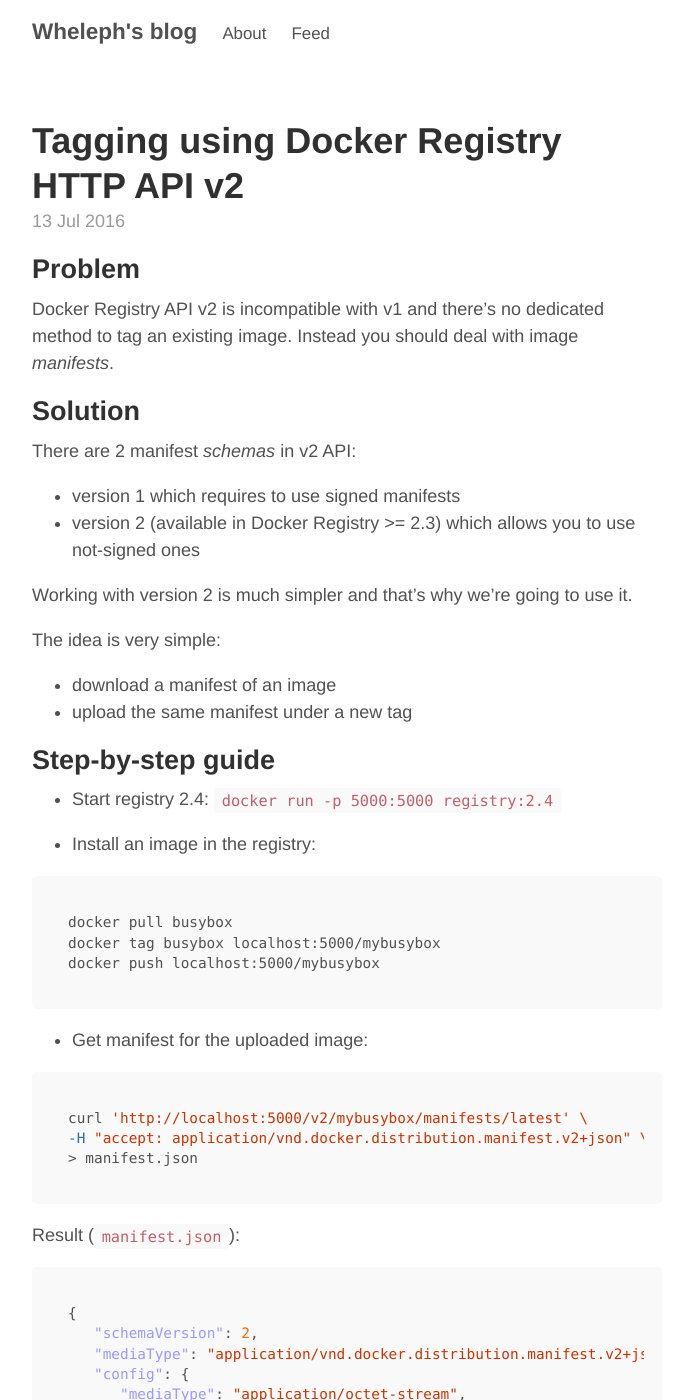
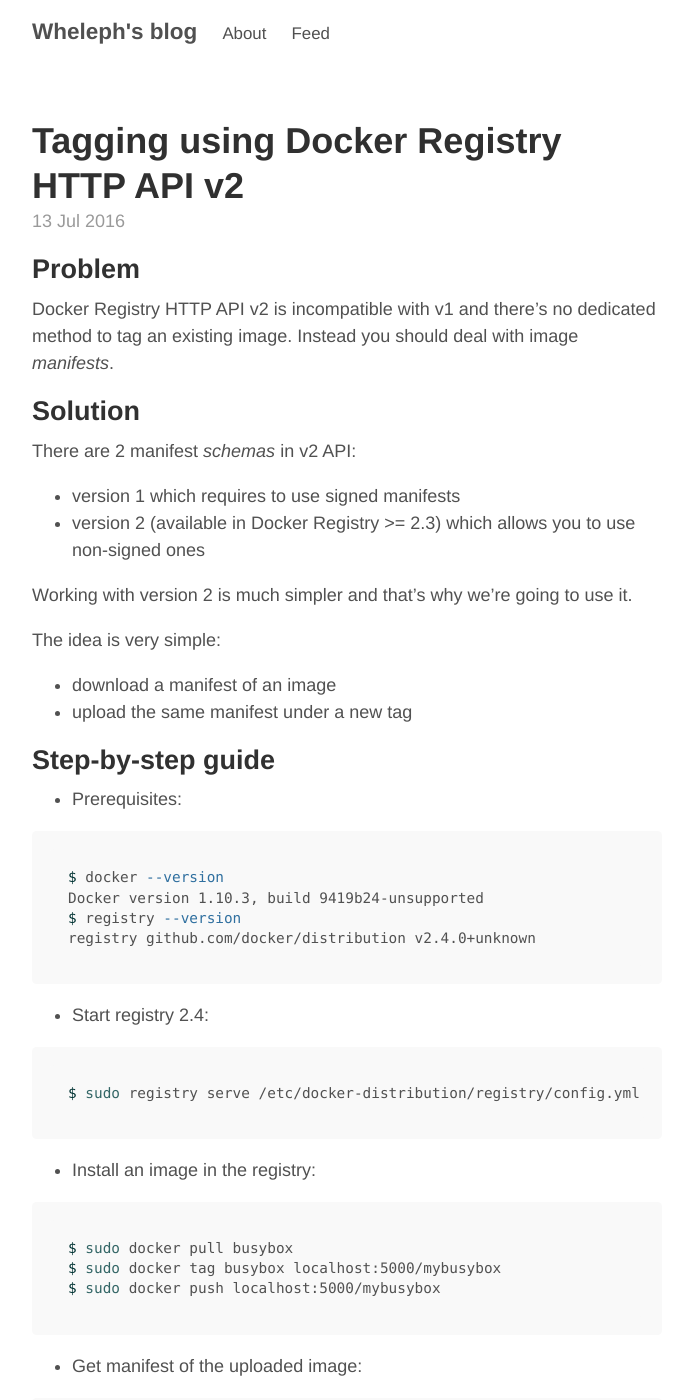
Before and after one commit to wheleph/wheleph.github.io, a Jekyll site: the page built from _posts/2016-07-13-tagging-using-docker-registry-rest-api-v2.md, in a window 1280 px wide and 1400 px high. Shown: the whole window, without its empty margins (293-979 px from the left). Built offline with Jekyll 4.4.1, drawn with Linux system fonts in a browser that asks for light colours; Markdown is read by kramdown in place of the engine named in the settings; comment, search, counter and statistics services are not loaded; some of the changed text lies outside the part shown.

Commit message:
[docker-registry-v2-tagging] Check all instructions in terminal

````diff
--- a/_posts/2016-07-13-tagging-using-docker-registry-rest-api-v2.md
+++ b/_posts/2016-07-13-tagging-using-docker-registry-rest-api-v2.md
@@ -6,14 +6,14 @@
 
 ## Problem
 
-Docker Registry API v2 is incompatible with v1 and there's no dedicated method to tag an existing image. Instead you should deal with image _manifests_.
+Docker Registry HTTP API v2 is incompatible with v1 and there's no dedicated method to tag an existing image. Instead you should deal with image _manifests_.
 
 ## Solution
 
 There are 2 manifest _schemas_ in v2 API:
 
 - version 1 which requires to use signed manifests
-- version 2 (available in Docker Registry >= 2.3) which allows you to use not-signed ones
+- version 2 (available in Docker Registry >= 2.3) which allows you to use non-signed ones
 
 Working with version 2 is much simpler and that's why we're going to use it.
 
@@ -23,21 +23,34 @@
 
 ## Step-by-step guide
 
-- Start registry 2.4: `docker run -p 5000:5000 registry:2.4`
+- Prerequisites:
+
+```sh
+$ docker --version
+Docker version 1.10.3, build 9419b24-unsupported
+$ registry --version
+registry github.com/docker/distribution v2.4.0+unknown
+```
+
+- Start registry 2.4:
+
+```sh
+$ sudo registry serve /etc/docker-distribution/registry/config.yml
+```
 
 - Install an image in the registry:
 
 ```sh
-docker pull busybox
-docker tag busybox localhost:5000/mybusybox
-docker push localhost:5000/mybusybox
+$ sudo docker pull busybox
+$ sudo docker tag busybox localhost:5000/mybusybox
+$ sudo docker push localhost:5000/mybusybox
 ```
 
-- Get manifest for the uploaded image:
+- Get manifest of the uploaded image:
 
 ```sh
-curl 'http://localhost:5000/v2/mybusybox/manifests/latest' \
--H "accept: application/vnd.docker.distribution.manifest.v2+json" \
+$ curl 'http://localhost:5000/v2/mybusybox/manifests/latest' \
+-H 'accept: application/vnd.docker.distribution.manifest.v2+json' \
 > manifest.json
 ```
 Result (`manifest.json`):
@@ -60,12 +73,20 @@
    ]
 }
 ```
+
 - Upload the manifest under a new tag:
 
 ```sh
-'http://192.168.99.100:5000/v2/mybusybox/manifests/new_tag' \
--H "content-type: application/vnd.docker.distribution.manifest.v2+json" \
+$ curl -XPUT 'http://localhost:5000/v2/mybusybox/manifests/new_tag' \
+-H 'content-type: application/vnd.docker.distribution.manifest.v2+json' \
 -d '@manifest.json'
 ```
 
+- Check that the new tag has been created:
+
+```sh
+$ curl 'http://localhost:5000/v2/mybusybox/tags/list'
+{"name":"mybusybox","tags":["latest","new_tag"]}
+```
+
 ## Known issues
````
